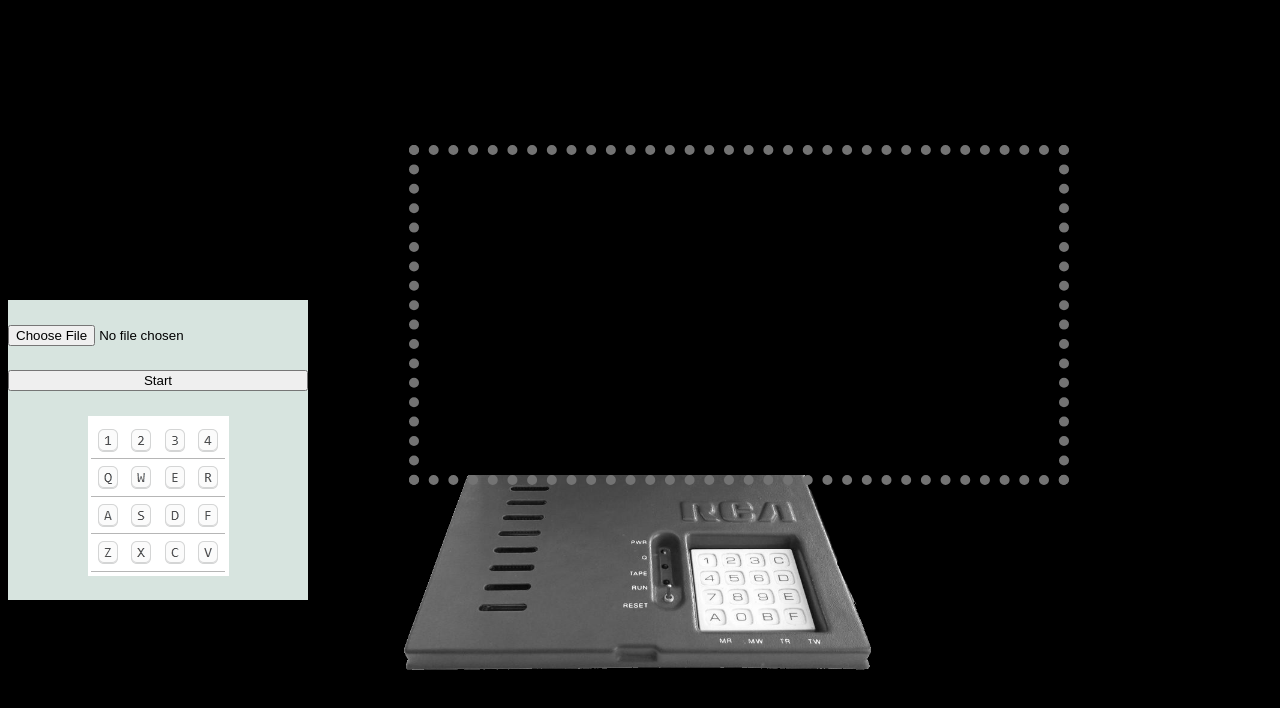
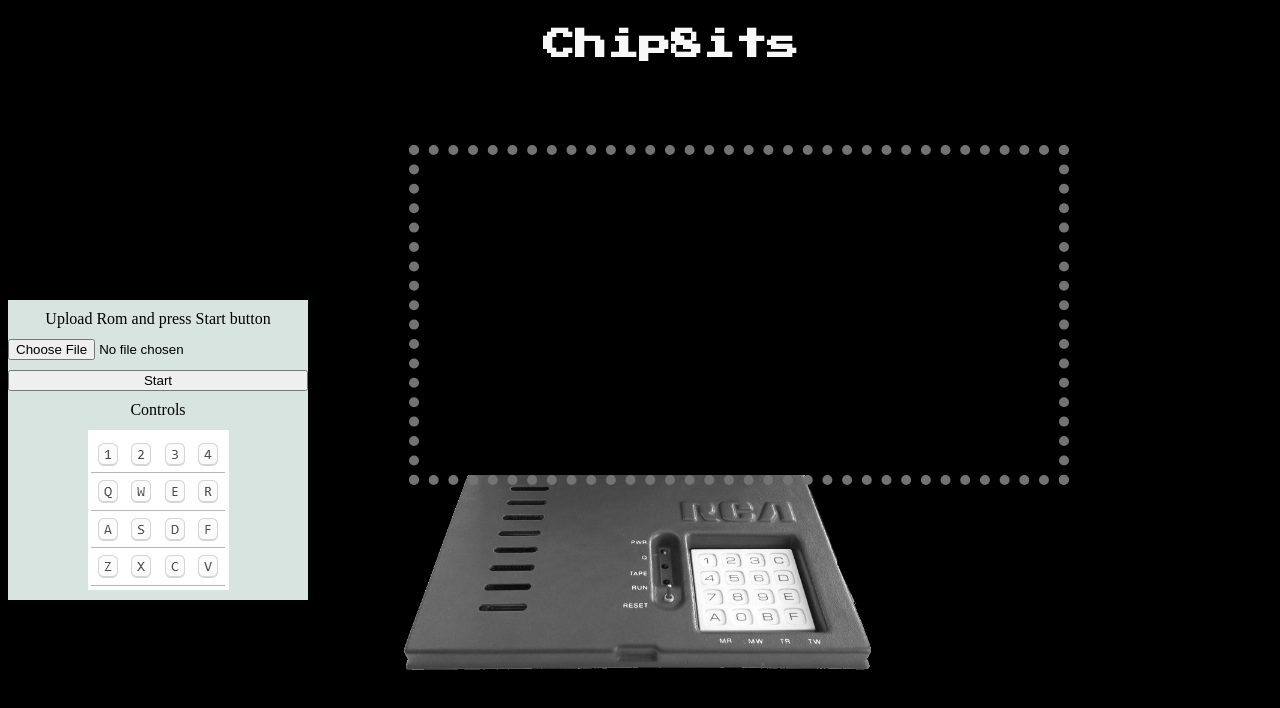
Before and after one commit to bhattigurjot/chip8its, a website built with Parcel: page src/index.html in a window 1280 px wide. Built offline with nearby package versions, Linux system fonts and the light colour scheme.

Commit message:
Added title and changed css

```diff
--- a/src/index.html
+++ b/src/index.html
@@ -3,15 +3,19 @@
 <head>
     <meta charset="UTF-8">
     <meta name="viewport" content="width=device-width, initial-scale=1.0">
-    <title>Chippy 8 Emulator</title>
+    <title>Chip8its - Chip 8 Emulator</title>
+    <link href="https://fonts.googleapis.com/css2?family=Press+Start+2P&display=swap" rel="stylesheet">
     <link rel="stylesheet" href="./style.css"></link>
 </head>
 <body>
     <div class="container">
+        <!-- <h1>CHIPPY-8</h1> -->
+        <h1>Chip8its</h1>
         <canvas id="canvas"></canvas>
         <!-- <div id="keypad"></div> -->
     </div>
     <div class="upload">
+        <span style="align-self: center;">Upload Rom and press Start button</span>
         <!-- <div>
             <label for="romsOptions">Choose Rom:</label>
             <select id="romsOptions">
@@ -22,6 +26,7 @@
         <input type="file" id="romFile"/>
         <button id="start">Start</button>
         <!-- <button id="reload">Reload</button> -->
+        <span style="align-self: center;">Controls</span>
         <img id="image" src="./keys.png"/>
     </div>
     <script src="./index.js"></script>
--- a/src/style.css
+++ b/src/style.css
@@ -1,5 +1,12 @@
 body {
     background-color: black;
+}
+
+h1 {
+    position: absolute;
+    font-family: 'Press Start 2P', cursive;
+    color: aliceblue;
+    left: 44%;
 }
 
 .container {
```
